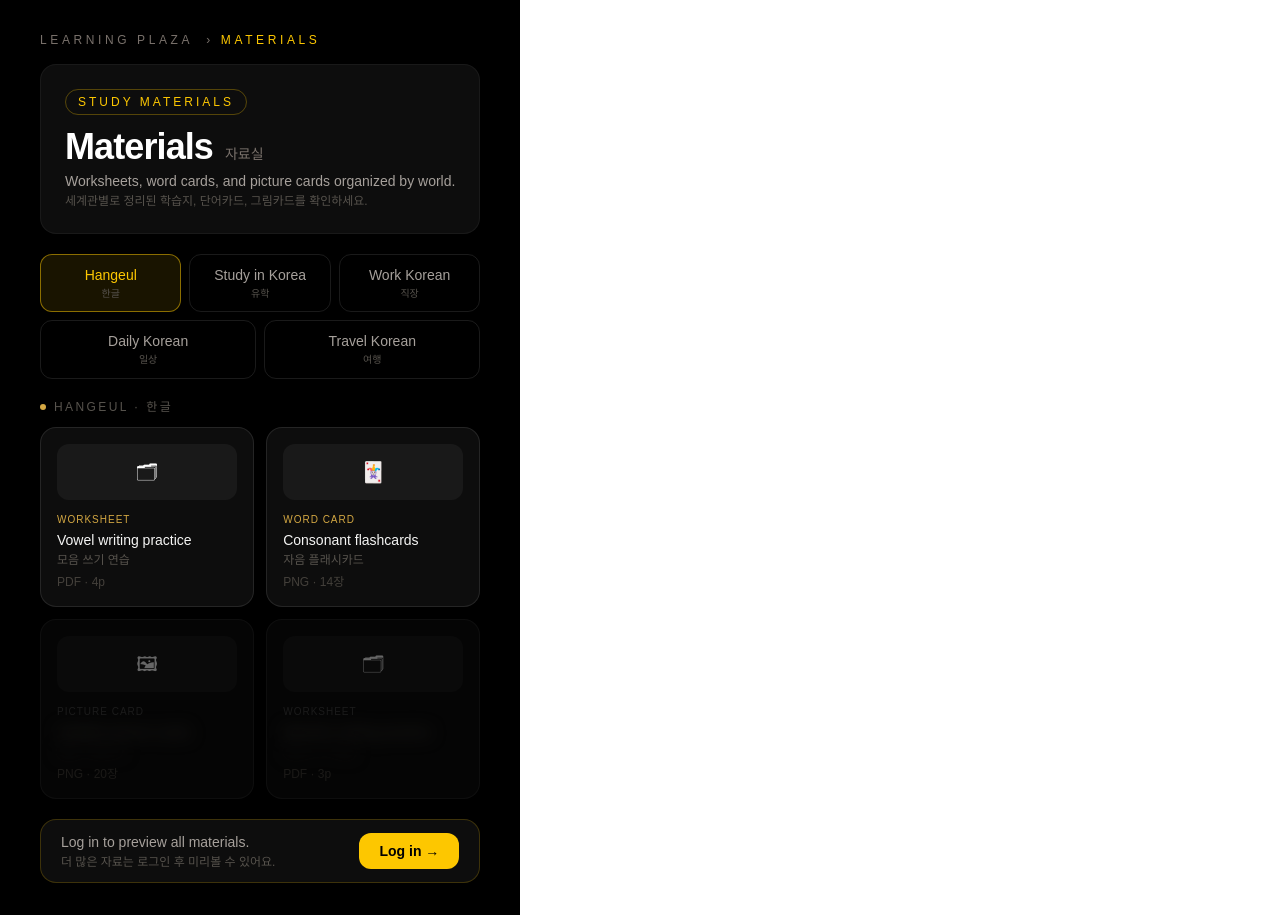
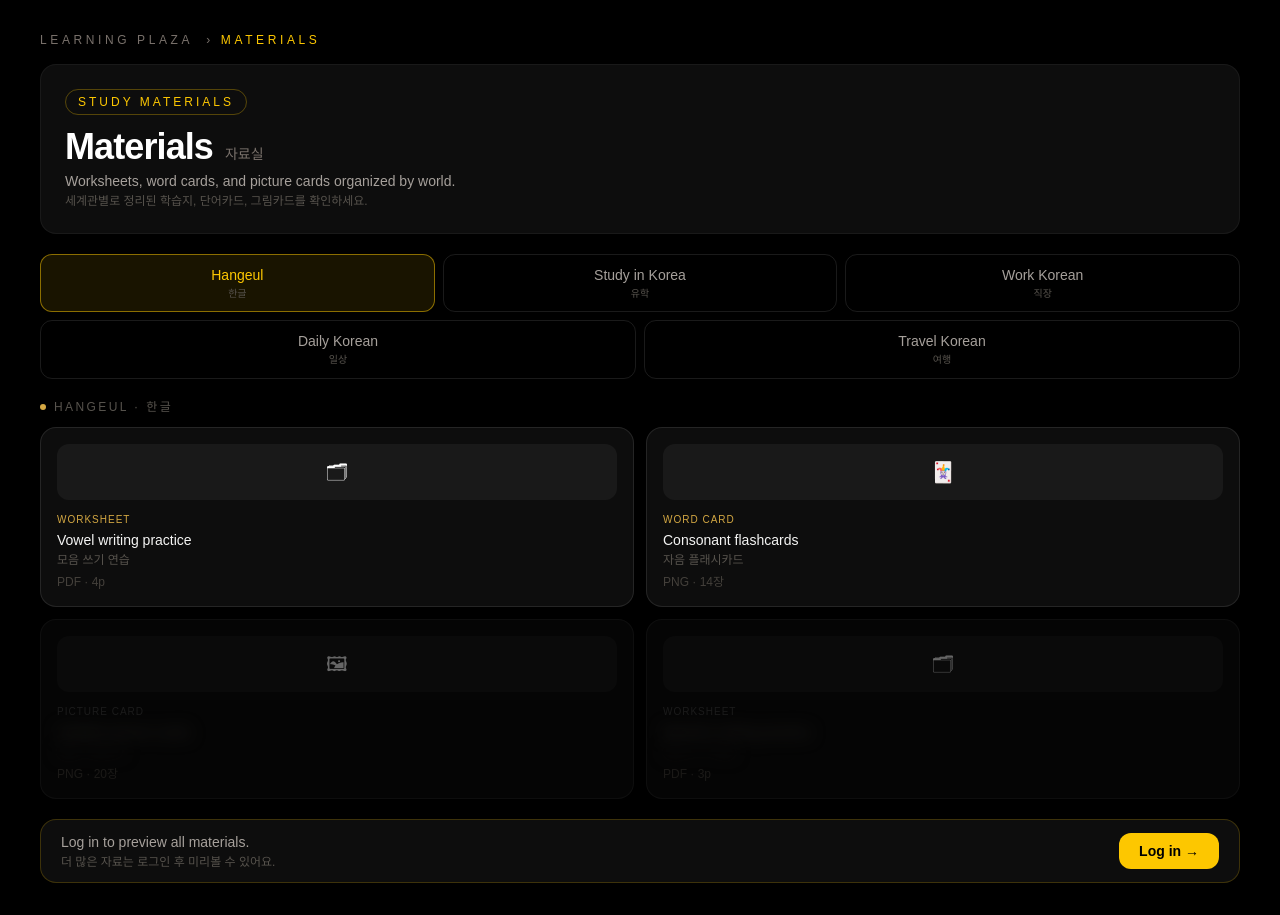
Before and after one commit to mtvs283/gwanggaeto-home, a Next.js app: page /materials in a window 1280 px wide. Built offline with nearby package versions, Linux system fonts and the light colour scheme.

Commit message:
Update layout.tsx

```diff
--- a/app/layout.tsx
+++ b/app/layout.tsx
@@ -27,7 +27,7 @@
       lang="ko"
       className={`${geistSans.variable} ${geistMono.variable} h-full antialiased`}
     >
-      <body className="min-h-full flex">{children}</body>
+      <body className="min-h-full flex flex-col">{children}</body>
     </html>
   );
 }
```
